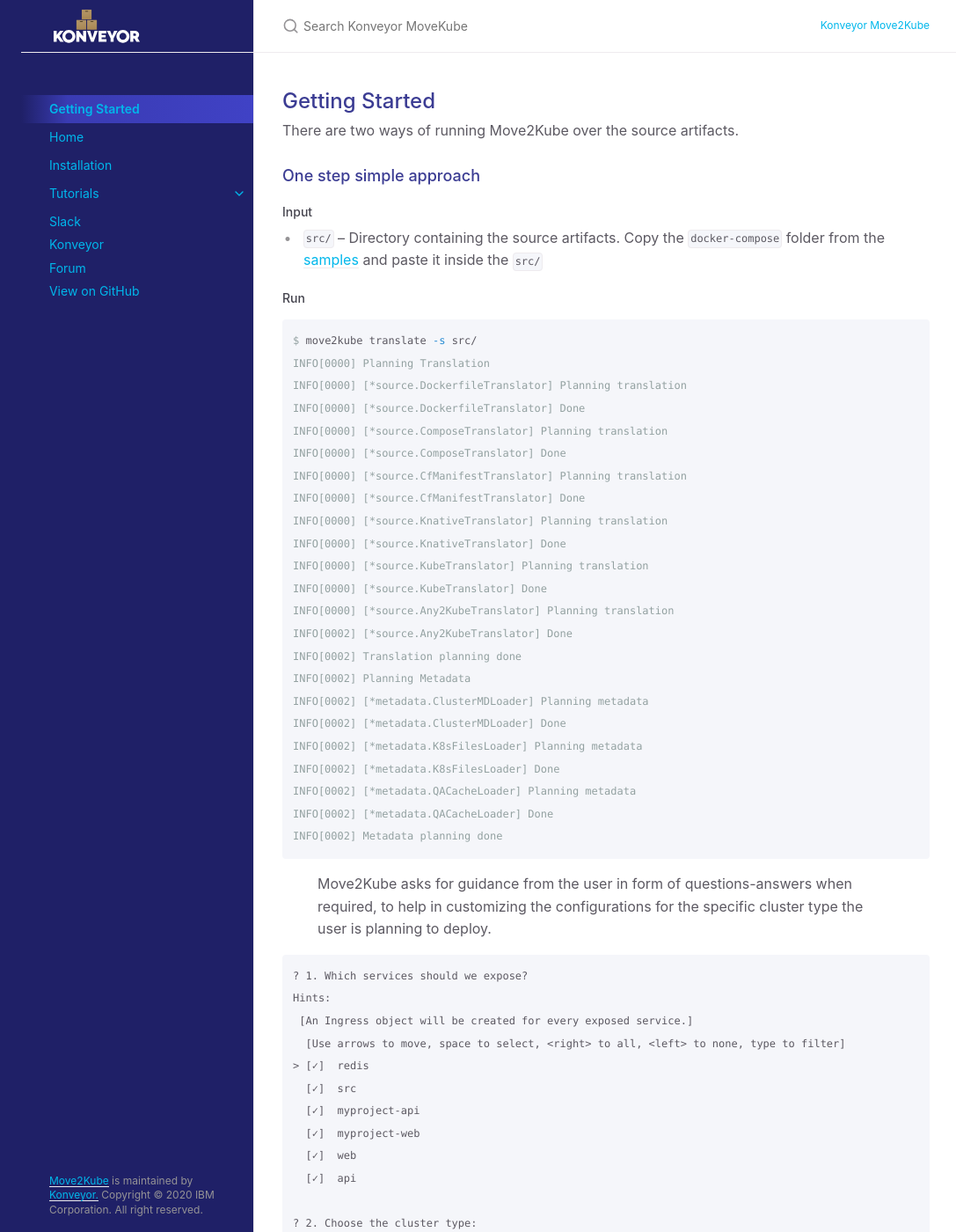
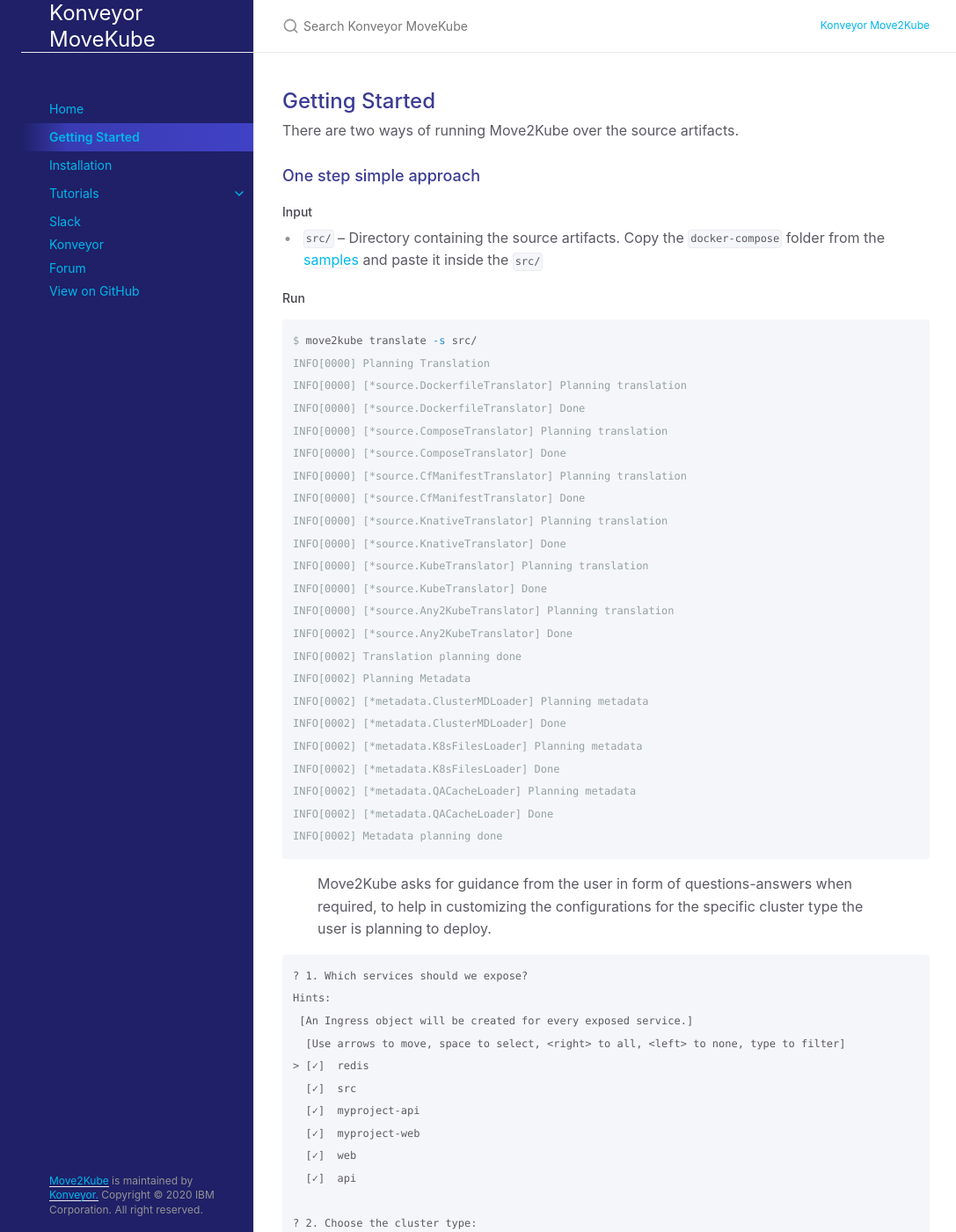
Before and after one commit to konveyor/move2kube, a Jekyll site: the page built from docs/GettingStarted.md, in a window 1280 px wide and 1400 px high. Shown: the whole window at 88% size, without its empty margins (83-1170 px from the left). Built offline with Jekyll 4.4.1, drawn with Linux system fonts in a browser that asks for light colours.

Commit message:
Replace logo with site-title; re-order the sidebar nav links
Signed-off-by: Akash Nayak <akash19nayak@gmail.com>

```diff
--- a/_config.yml
+++ b/_config.yml
@@ -24,7 +24,7 @@ permalink: pretty
 exclude: ["node_modules/", "*.gemspec", "*.gem", "Gemfile", "Gemfile.lock", "package.json", "package-lock.json",  "script/", "LICENSE.txt", "lib/", "bin/", "README.md", "Rakefile"]
 
 # Set a path/url to a logo that will be displayed instead of the title
-logo: "/assets/images/konveyor_logo.svg"
+#logo: "/assets/images/konveyor_logo.svg"
 
 # Enable or disable the site search
 # Supports true (default) or false
--- a/_sass/color_schemes/konveyor.scss
+++ b/_sass/color_schemes/konveyor.scss
@@ -1,7 +1,8 @@
 $sidebar-color: #1f2067;
 $konveyor-secondary: #3b3c93;
 //$link-color: $blue-100;
-$link-color: $cyan; //$yellow-300;
+$link-color: $cyan; //#1e6bb8;
 $nav-child-link-color: $cyan;//$konveyor-secondary; //#e32c02;
 $feedback-color: lighten($sidebar-color, 25%);
 $feedback-link-color: darken($link-color, 5%);
+$content-width: 800px;
--- a/_sass/layout.scss
+++ b/_sass/layout.scss
@@ -117,7 +117,7 @@
   align-items: center;
   padding-top: $sp-3;
   padding-bottom: $sp-3;
-  color: $body-heading-color;
+  color: $white; //$body-heading-color;
   @include fs-6;
 
   @include mq(md) {
```
Also changed, not shown: docs/GettingStarted.md (+1 -1 lines), docs/install.md (+1 -1 lines), docs/tutorials/Tutorial.md (+1 -1 lines).
